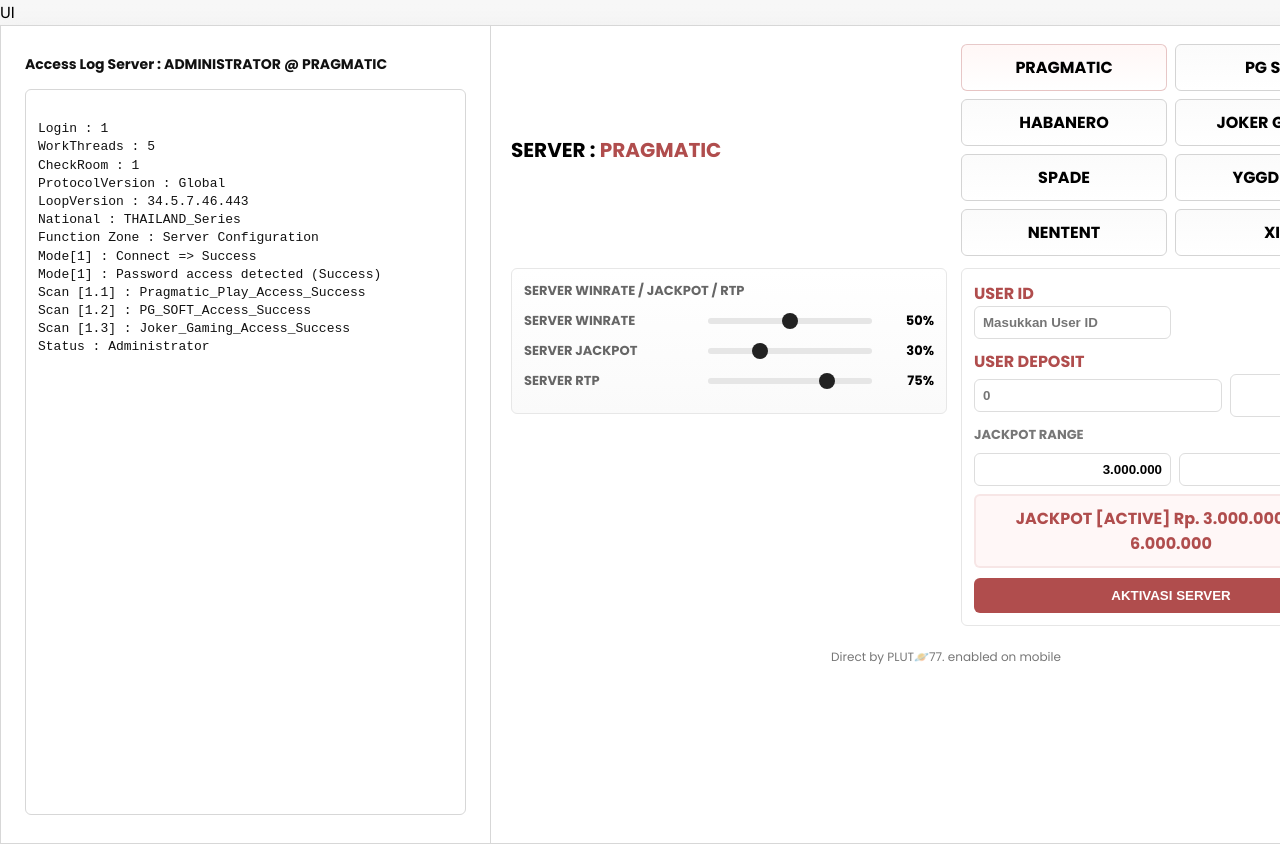
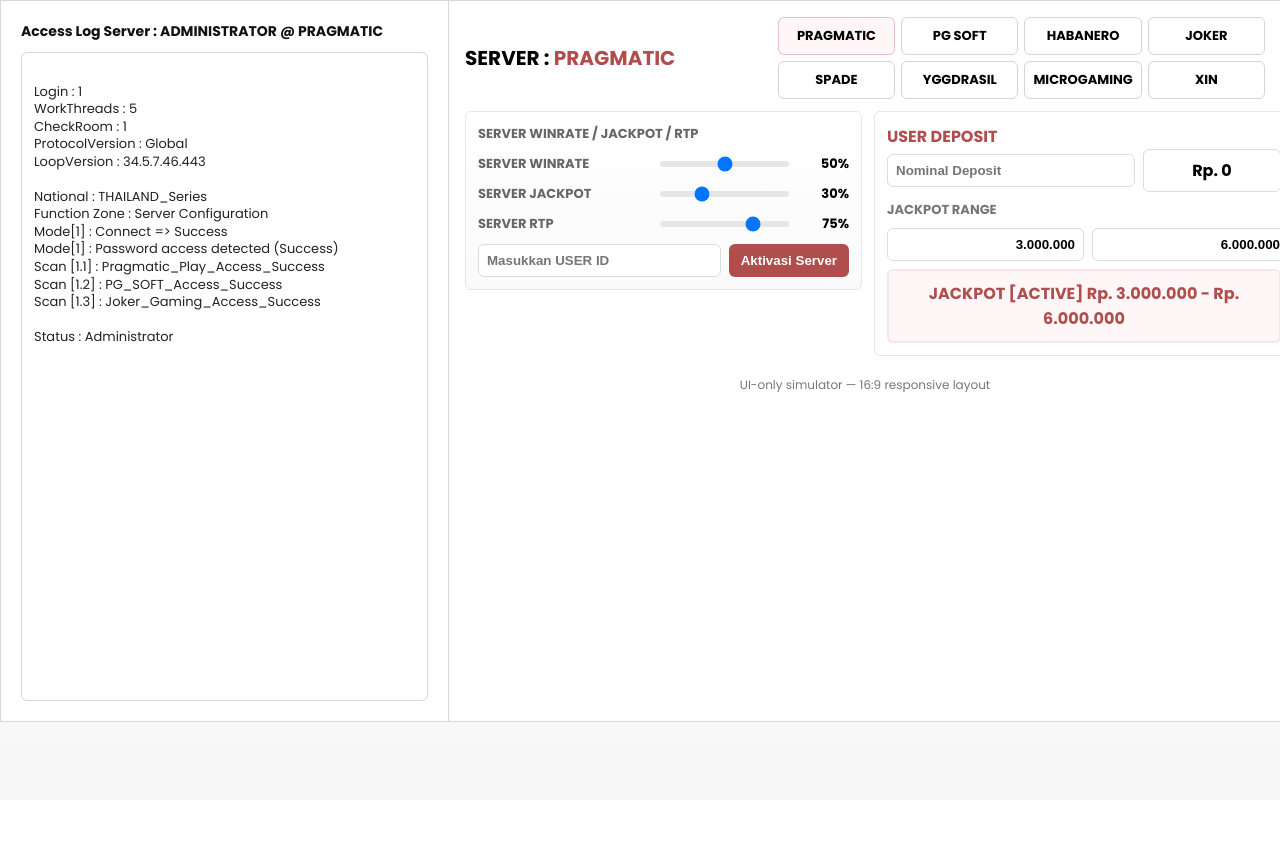
Before and after one commit to DarkmadR/panel, a plain HTML site: page index.html in a window 1280 px wide. After the commit the page ends 800 px from the top, so only its background shows below. Drawn offline with Linux system fonts and the light colour scheme.

Commit message:
Update index.html

```diff
--- a/index.html
+++ b/index.html
@@ -1,9 +1,9 @@
-<!doctype html>UI
+<!DOCTYPE html>
 <html lang="id">
 <head>
 <meta charset="utf-8" />
-<meta name="viewport" content="width=device-width, initial-scale=1.0, user-scalable=yes, minimum-scale=0.5, maximum-scale=3.0" />
-<title>Server Panel — Simulasi Desktop</title>
+<meta name="viewport" content="width=device-width, initial-scale=1.0, user-scalable=yes" />
+<title>Server Panel — 16:9 Landscape</title>
 <link href="https://fonts.googleapis.com/css2?family=Poppins:wght@300;400;600;700&display=swap" rel="stylesheet">
 <style>
   :root{
@@ -16,88 +16,90 @@
   }
   html,body{
     margin:0;
-    background:linear-gradient(#f7f7f7,#efefef);
+    background:linear-gradient(#f8f8f8,#efefef);
     font-family:"Poppins",system-ui,-apple-system,"Segoe UI",Roboto,"Helvetica Neue",Arial;
     -webkit-font-smoothing:antialiased;
     overflow:auto;
   }
-  .stage {
-    width:1400px;
-    min-height:100vh;
+
+  .stage{
+    aspect-ratio:16/9;
+    max-width:1280px;
+    width:100%;
+    height:auto;
+    margin:auto;
     display:grid;
     grid-template-columns:35% 65%;
-    margin:auto;
     background:var(--panel-bg);
     border:1px solid var(--panel-border);
-    box-shadow:0 8px 30px rgba(0,0,0,0.05);
+    box-shadow:0 8px 30px rgba(0,0,0,0.06);
   }
-  .left {
-    padding:28px 24px;
+
+  .left{
+    padding:20px;
     border-right:1px solid var(--panel-border);
-    box-sizing:border-box;
     display:flex;
     flex-direction:column;
-    gap:14px;
+    gap:10px;
+    box-sizing:border-box;
   }
-  .left .title {
-    font-weight:700;
-    color:var(--black);
-    font-size:14px;
-  }
-  .access-box {
+  .title{font-weight:700;color:var(--black);font-size:14px;}
+  .access-box{
     border:1px solid var(--panel-border);
     border-radius:6px;
     padding:12px;
     background:#fff;
     font-size:13px;
-    font-family: "Courier New", monospace;
-    line-height:1.4;
-    color:#111;
+    line-height:1.35;
+    color:#222;
     overflow:auto;
-    height:calc(100vh - 100px);
+    flex:1;
     white-space:pre-wrap;
   }
-  .right {
-    padding:18px 20px;
+
+  .right{
+    padding:16px;
     display:flex;
     flex-direction:column;
     gap:12px;
+    box-sizing:border-box;
+    background:#fff;
   }
+
   .header-row{
     display:flex;
     align-items:center;
     justify-content:space-between;
   }
-  .server-title{
-    font-weight:800;
-    font-size:20px;
-  }
+  .server-title{font-weight:800;font-size:20px;}
   .accent{color:var(--accent-red);}
   .providers{
     display:grid;
-    grid-template-columns:repeat(2,1fr);
-    gap:8px;
-    width:420px;
+    grid-template-columns:repeat(4,1fr);
+    gap:6px;
   }
   .provider-btn{
-    background:linear-gradient(#fbfbfb,#fff);
+    background:#fff;
     border:1px solid #d4d4d4;
     border-radius:6px;
-    padding:10px;
+    padding:8px;
     font-weight:700;
     text-align:center;
     cursor:pointer;
+    font-size:13px;
   }
   .provider-btn.active{
-    background:linear-gradient(#fff7f6,#fff);
+    background:#fff7f7;
     border-color:rgba(176,77,77,0.3);
   }
+
   .center-split{
     display:grid;
     grid-template-columns:1fr 420px;
-    gap:14px;
+    gap:12px;
     align-items:start;
   }
+
   .sliders-panel{
     border:1px solid #e7e7e7;
     border-radius:6px;
@@ -105,51 +107,37 @@
     background:linear-gradient(#fff,#fafafa);
   }
   .label{font-weight:700;color:#666;font-size:13px;margin-bottom:8px;}
-  .slider-row{display:flex;align-items:center;gap:12px;margin:10px 0;}
+  .slider-row{display:flex;align-items:center;gap:10px;margin:10px 0;}
   .slider-row .text{width:170px;font-weight:700;color:#666;font-size:13px;}
   input[type="range"]{
-    -webkit-appearance:none;
-    appearance:none;
     flex:1;
     height:6px;
     background:#e6e6e6;
     border-radius:6px;
+    appearance:none;
     outline:none;
   }
   input[type="range"]::-webkit-slider-thumb{
-    -webkit-appearance:none;
-    width:16px;
-    height:16px;
-    border-radius:50%;
-    background:#222;
-    cursor:pointer;
+    width:16px;height:16px;border-radius:50%;background:#222;cursor:pointer;
   }
   .percent{width:48px;text-align:right;font-weight:800;font-size:13px;}
-  .wso-box{margin-top:10px;border-top:1px solid #eee;padding-top:12px;display:flex;flex-direction:column;gap:8px;}
+
   .right-col{display:flex;flex-direction:column;gap:12px;}
   .card{border:1px solid #e6e6e6;border-radius:6px;padding:12px;background:#fff;}
+
   .deposit-row{display:flex;align-items:center;gap:8px;}
   .deposit-input{flex:1;padding:8px;border:1px solid #ddd;border-radius:6px;font-weight:700;}
   .nominal-box{width:120px;text-align:center;border:1px solid #ddd;padding:8px;border-radius:6px;font-weight:800;}
+
   .jackpot-inputs{display:flex;gap:8px;margin-top:8px;}
   .jackpot-inputs input{flex:1;padding:8px;border:1px solid #ddd;border-radius:6px;text-align:right;font-weight:700;}
   .jackpot-display{margin-top:8px;text-align:center;padding:10px;border:2px solid rgba(176,77,77,0.1);border-radius:6px;font-weight:800;color:var(--accent-red);background:#fff7f7;}
-  .user-sliders .row{display:flex;align-items:center;gap:8px;margin-bottom:10px;}
-  .user-sliders .label{width:120px;font-weight:700;color:#666;font-size:13px;}
-  .mini-meter{flex:1;height:6px;background:#eee;border-radius:6px;overflow:hidden;}
-  .mini-meter i{display:block;height:100%;background:#222;width:100%;}
-  .footer{font-size:12px;color:#777;text-align:center;margin-top:10px;}
-  .btn-aktivasi{
-    margin-top:10px;
-    width:100%;
-    background:#b04d4d;
-    color:#fff;
-    font-weight:700;
-    border:none;
-    border-radius:6px;
-    padding:10px;
-    cursor:pointer;
-  }
+
+  .activation-box{margin-top:10px;display:flex;gap:8px;}
+  .activation-box input{flex:1;padding:8px;border:1px solid #ddd;border-radius:6px;font-weight:700;}
+  .activation-box button{padding:8px 12px;background:#b04d4d;color:#fff;border:none;border-radius:6px;font-weight:700;cursor:pointer;}
+
+  .footer{font-size:12px;color:#777;text-align:center;margin-top:8px;}
 </style>
 </head>
 <body>
@@ -163,6 +151,7 @@
 CheckRoom : 1
 ProtocolVersion : Global
 LoopVersion : 34.5.7.46.443
+
 National : THAILAND_Series
 Function Zone : Server Configuration
 Mode[1] : Connect => Success
@@ -170,6 +159,7 @@
 Scan [1.1] : Pragmatic_Play_Access_Success
 Scan [1.2] : PG_SOFT_Access_Success
 Scan [1.3] : Joker_Gaming_Access_Success
+
 Status : Administrator
     </div>
   </div>
@@ -181,11 +171,10 @@
         <div class="provider-btn active">PRAGMATIC</div>
         <div class="provider-btn">PG SOFT</div>
         <div class="provider-btn">HABANERO</div>
-        <div class="provider-btn">JOKER GAMING</div>
+        <div class="provider-btn">JOKER</div>
         <div class="provider-btn">SPADE</div>
         <div class="provider-btn">YGGDRASIL</div>
-        <div class="provider-btn">NENTENT
-  </div>
+        <div class="provider-btn">MICROGAMING</div>
         <div class="provider-btn">XIN</div>
       </div>
     </div>
@@ -196,23 +185,25 @@
         <div class="slider-row"><div class="text">SERVER WINRATE</div><input type="range" id="srvWin" min="0" max="100" value="50"><div class="percent" id="srvWinVal">50%</div></div>
         <div class="slider-row"><div class="text">SERVER JACKPOT</div><input type="range" id="srvJack" min="0" max="100" value="30"><div class="percent" id="srvJackVal">30%</div></div>
         <div class="slider-row"><div class="text">SERVER RTP</div><input type="range" id="srvRtp" min="0" max="100" value="75"><div class="percent" id="srvRtpVal">75%</div></div>
+
+        <div class="activation-box">
+          <input type="text" id="userId" placeholder="Masukkan USER ID">
+          <button id="activateBtn">Aktivasi Server</button>
+        </div>
       </div>
 
       <div class="right-col">
         <div class="card">
-          <div style="font-weight:700;color:#b04d4d;">USER ID</div>
-          <input type="text" id="userId" class="deposit-input" placeholder="Masukkan User ID">
-          <div style="font-weight:700;color:#b04d4d;margin-top:10px;">USER DEPOSIT</div>
-          <div class="deposit-row"><input type="text" id="depositInput" class="deposit-input" placeholder="0"><div class="nominal-box" id="depositDisplay">Rp. 0</div></div>
+          <div style="font-weight:700;color:#b04d4d;">USER DEPOSIT</div>
+          <div class="deposit-row"><input type="text" id="depositInput" class="deposit-input" placeholder="Nominal Deposit"><div class="nominal-box" id="depositBox">Rp. 0</div></div>
           <div style="margin-top:8px;font-weight:700;color:#777;font-size:13px;">JACKPOT RANGE</div>
           <div class="jackpot-inputs"><input type="text" id="jackMin" value="3.000.000"><input type="text" id="jackMax" value="6.000.000"></div>
           <div class="jackpot-display" id="jackDisplay">JACKPOT [ACTIVE] Rp. 3.000.000 - Rp. 6.000.000</div>
-          <button class="btn-aktivasi" id="btnAktivasi">AKTIVASI SERVER</button>
         </div>
       </div>
     </div>
 
-    <div class="footer">Direct by PLUT🪐77. enabled on mobile</div>
+    <div class="footer">UI-only simulator — 16:9 responsive layout</div>
   </div>
 </div>
 
@@ -223,32 +214,13 @@
   s=s.replace(/^0+/,'')||'0';
   return s.replace(/\B(?=(\d{3})+(?!\d))/g,'.');
 }
-function appendLog(msg){
-  const log=document.getElementById('accessLog');
-  const time=new Date().toLocaleTimeString();
-  log.textContent+=`\\n[${time}] ${msg}`;
-  log.scrollTop=log.scrollHeight;
-}
-document.getElementById('btnAktivasi').addEventListener('click',()=>{
-  const id=document.getElementById('userId').value||'Unknown';
-  const min=document.getElementById('jackMin').value;
-  const max=document.getElementById('jackMax').value;
-  const dep=document.getElementById('depositInput').value;
-  const srv=document.getElementById('serverName').textContent;
-  appendLog(`Simulasi Aktivasi: ${srv} — koneksi uji berhasil.`);
-  appendLog(`UserID: ${id} — Input Jackpot: Rp. ${min} - Rp. ${max}`);
-  appendLog(`Deposit uji: Rp. ${dep}`);
-  appendLog(`Status: Simulasi berhasil`);
-  appendLog(`Log System: AUTO CONFIG COMPLETE`);
-});
 document.querySelectorAll('#jackMin,#jackMax,#depositInput').forEach(i=>{
   i.addEventListener('input',e=>{
     e.target.value=formatThousands(e.target.value);
     const min=document.getElementById('jackMin').value||'-';
     const max=document.getElementById('jackMax').value||'-';
     document.getElementById('jackDisplay').textContent=`JACKPOT [ACTIVE] Rp. ${min} - Rp. ${max}`;
-    const dep=document.getElementById('depositInput').value||'0';
-    document.getElementById('depositDisplay').textContent=`Rp. ${dep}`;
+    document.getElementById('depositBox').textContent=`Rp. ${document.getElementById('depositInput').value||'0'}`;
   });
 });
 document.querySelectorAll('.provider-btn').forEach(btn=>{
@@ -262,6 +234,14 @@
   const el=document.getElementById(id),val=document.getElementById(id+'Val');
   el.addEventListener('input',()=>val.textContent=el.value+'%');
 });
+document.getElementById('activateBtn').addEventListener('click',()=>{
+  const uid=document.getElementById('userId').value.trim()||'UNKNOWN';
+  const dep=document.getElementById('depositInput').value||'0';
+  const srv=document.getElementById('serverName').textContent.trim();
+  const log=document.getElementById('accessLog');
+  log.textContent += `\n\n> Aktivasi Server [${srv}] untuk USER [${uid}] ...\n> Deposit terdeteksi Rp. ${dep}\n> Connection established\n> Mode : AUTO SYNC\n> Status : SUCCESS ✅\n> LogTime : ${new Date().toLocaleString()}`;
+  log.scrollTop = log.scrollHeight;
+});
 </script>
 </body>
 </html>
```
